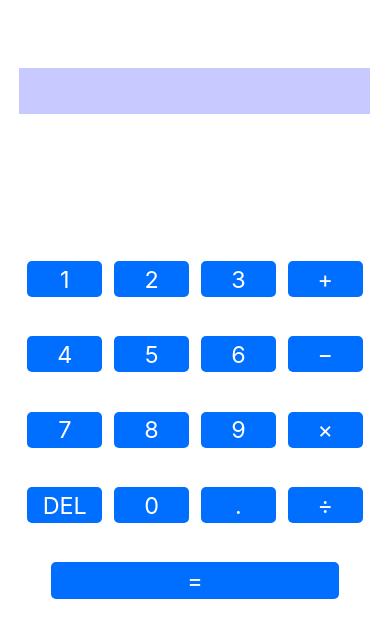
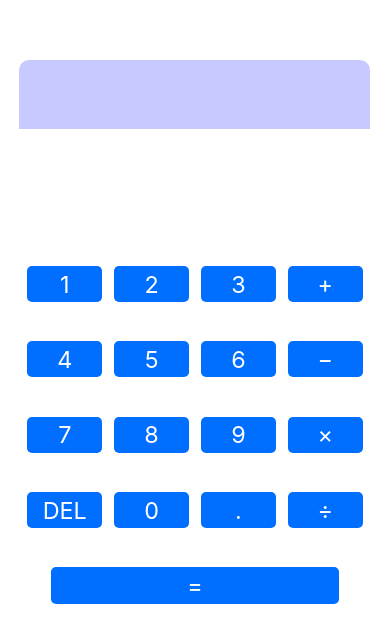
Before and after one commit to lukas1013/Calculator, a React Native app: screen / in a window 390 px wide. Shown: the part 172-814 px from the top of the page. Built offline with nearby package versions, Linux system fonts and the light colour scheme.

Commit message:
fixes InputText style

```diff
--- a/App.tsx
+++ b/App.tsx
@@ -94,7 +94,7 @@ const App = () => {
         <TextInput style={styles.input}
           scrollEnabled={true}
           multiline={true}
-          numberOfLines={3}
+          numberOfLines={10}
           editable={false}
           defaultValue={"0"}
           keyboardType={"numeric"}
--- a/styles.tsx
+++ b/styles.tsx
@@ -21,14 +21,17 @@ const styles = StyleSheet.create({
   },
   scroll: {
     width: '90%',
-    maxHeight: 50,
-    overflow: 'scroll'
+    height: 80,
+    maxHeight: 80,
+    overflow: 'scroll',
   },
   scrollContentContainer: {
     width: '100%',
     alignItems: 'center',
     height: 'auto',
-    marginVertical: '1%'
+    marginVertical: '1%',
+    alignSelf: 'baseline',
+    paddingVertical: '2%'
   },
   input: {
     width: '100%',
@@ -37,7 +40,8 @@ const styles = StyleSheet.create({
     color: '#120908',
     backgroundColor: '#c7c9ff',
     padding: '2%',
-    overflow: 'scroll'
+    overflow: 'scroll',
+    borderRadius: 10
   },
   buttonContainer: {
     width: '92%',
```
